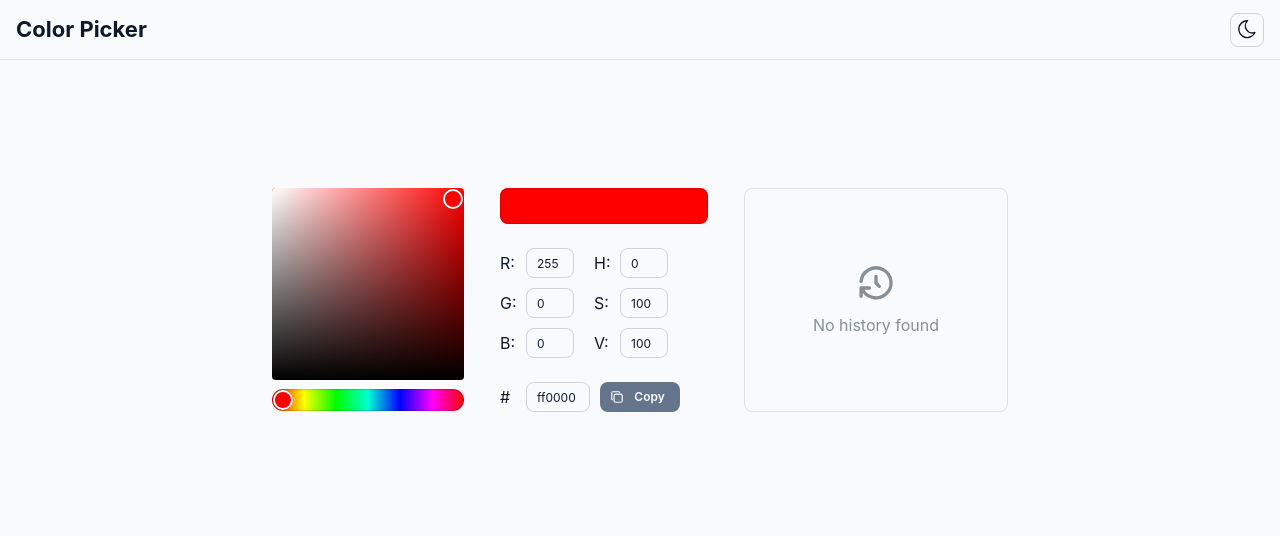
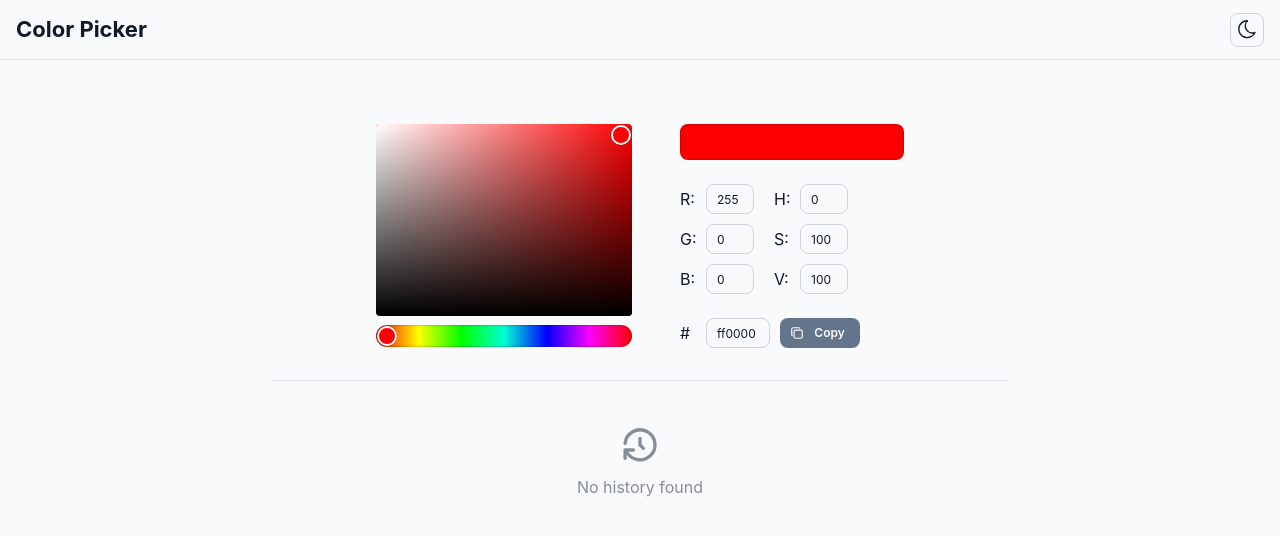
Before and after one commit to stuartstew/color-picker, a React (Vite) app: page / in a window 1280 px wide. Shown: the top 536 px of the page. Built offline with nearby package versions, Linux system fonts and the light colour scheme.

Commit message:
feat: change layout of app

```diff
--- a/src/components/color-picker/color-picker.tsx
+++ b/src/components/color-picker/color-picker.tsx
@@ -1,4 +1,4 @@
-import { Box, ColorSwatch, Container, Group, Stack } from "@mantine/core";
+import { Box, ColorSwatch, Container, Divider, Group, Stack } from "@mantine/core";
 import { ColorHistory } from "./components/color-history";
 import { CopyButton } from "./components/copy-button";
 import { HexInput } from "./components/hex-input";
@@ -12,11 +12,11 @@ export const ColorPicker = () => {
   const { rgb, hsv, hex, colorHistory, copied, changeRgb, changeHsv, setHex, copyHex } = useRgb({ r: 255, g: 0, b: 0 });
 
   return (
-    <Container size={768} py={128}>
+    <Container size={768} mt={64}>
       <Group justify="center" h={224}>
         <HsvColorPicker value={hsv} onChange={changeHsv} />
-        <Stack h="100%" justify="space-between" ml="lg">
-          <ColorSwatch color={`#${hex}`} radius="md" w={208} h={36} />
+        <Stack h="100%" justify="space-between" ml="xl">
+          <ColorSwatch color={`#${hex}`} radius="md" w={224} h={36} />
           <Group gap="lg">
             <RgbInput value={rgb} onChange={changeRgb} />
             <HsvInput value={hsv} onChange={changeHsv} />
@@ -28,10 +28,11 @@ export const ColorPicker = () => {
             <CopyButton onClick={copyHex} copied={copied} />
           </Group>
         </Stack>
-        <Box ml="lg" h="100%" style={{ flex: 1 }}>
-          <ColorHistory colorHistory={colorHistory} />
-        </Box>
       </Group>
+      <Divider my="xl" />
+      <Box style={{ flex: 1 }}>
+        <ColorHistory colorHistory={colorHistory} />
+      </Box>
     </Container>
   );
 };
--- a/src/components/color-picker/components/color-history/color-history.tsx
+++ b/src/components/color-picker/components/color-history/color-history.tsx
@@ -8,7 +8,7 @@ type Props = {
 
 export const ColorHistory = ({ colorHistory }: Props) => {
   return (
-    <Paper withBorder h="100%" w="100%" px="sm" py="sm">
+    <Paper h="100%" w="100%" px="sm" py="sm">
       {colorHistory.length === 0 ? <EmptyState /> : <ColorHistoryScrollArea colorHistory={colorHistory} />}
     </Paper>
   );
--- a/src/components/color-picker/components/hsv-color-picker.module.css
+++ b/src/components/color-picker/components/hsv-color-picker.module.css
@@ -1,6 +1,6 @@
 .wrapper {
   height: 224px;
-  width: 192px;
+  width: 256px;
   display: flex;
   flex-direction: column;
 }
```
